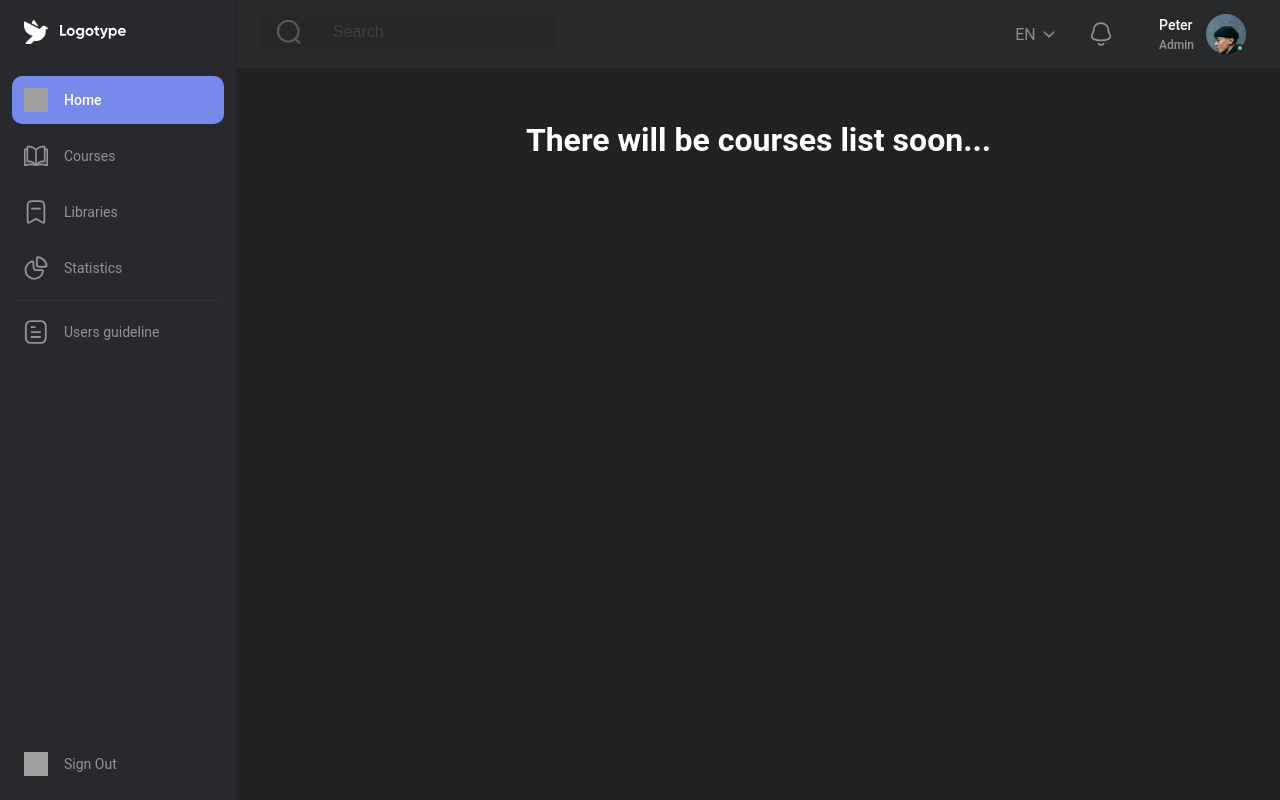
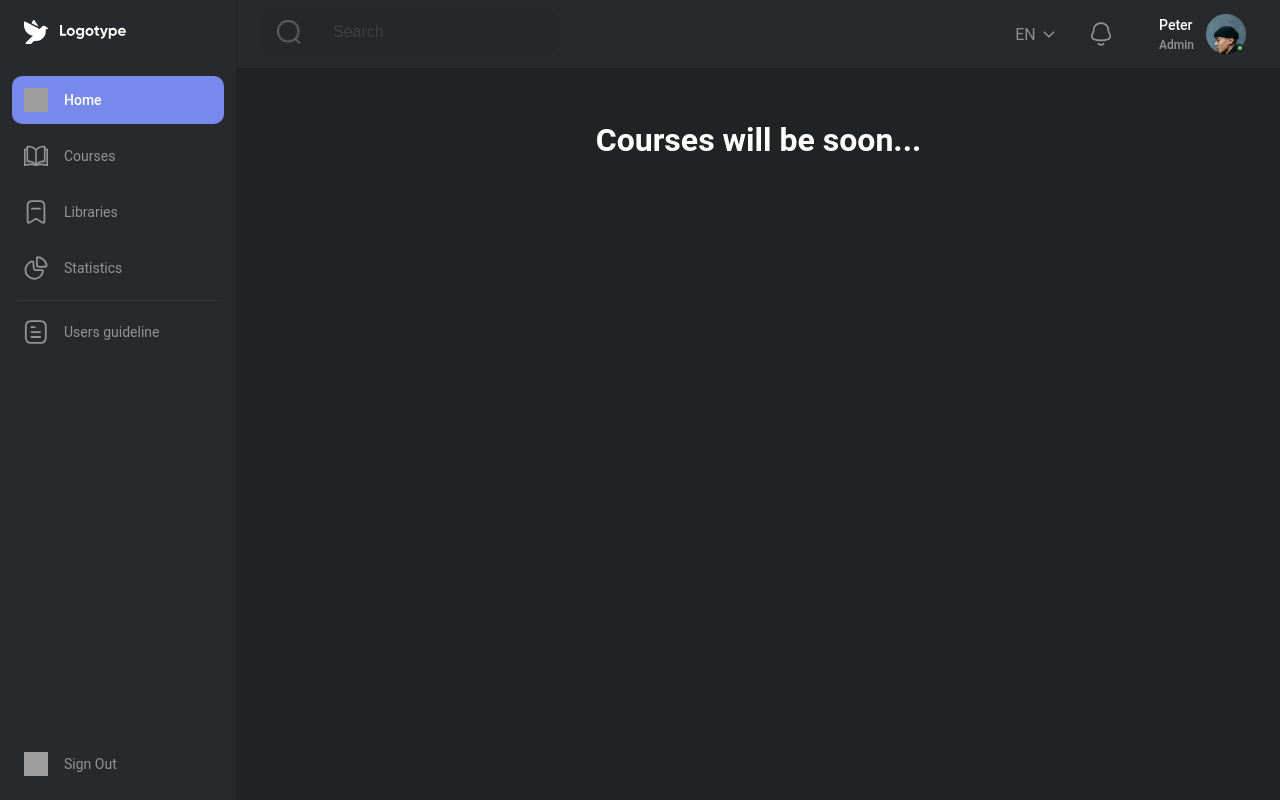
Before and after one commit to Yaroslav-Kononenko/ttasc_accountmetrics, a React (Create React App) app: page /ttasc_accountmetrics/courses in a window 1280 px wide. Built offline with nearby package versions, Linux system fonts and the light colour scheme; grey boxes are pictures that could not be loaded.

Commit message:
Create stab

```diff
--- a/src/pages/Courses/Courses.tsx
+++ b/src/pages/Courses/Courses.tsx
@@ -3,7 +3,7 @@ import styles from "./Courses.module.css";
 export const Courses: React.FC = () => {
   return(
     <div className={styles.courses}>
-      <h1>There will be courses list soon...</h1>
+      <h1>Courses will be soon...</h1>
     </div>
   );
 }
```
